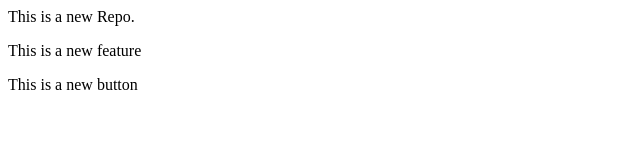
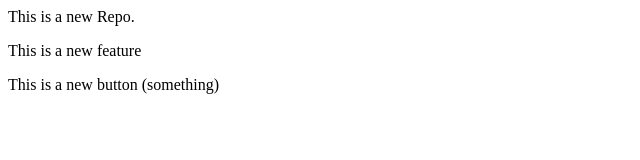
Before and after one commit to Sayaaliee/localrepo, a plain HTML site: page index.html in a window 1280 px wide. Shown: the whole page, without its empty margins (0-640 px from the left). Drawn offline with Linux system fonts and the light colour scheme.

Commit message:
Add button

```diff
--- a/index.html
+++ b/index.html
@@ -1,3 +1,3 @@
 <p>This is a new Repo.</p>
 <p>This is a new feature</p>
-<p>This is a new button</p>
+<p>This is a new button (something)</p>
```
